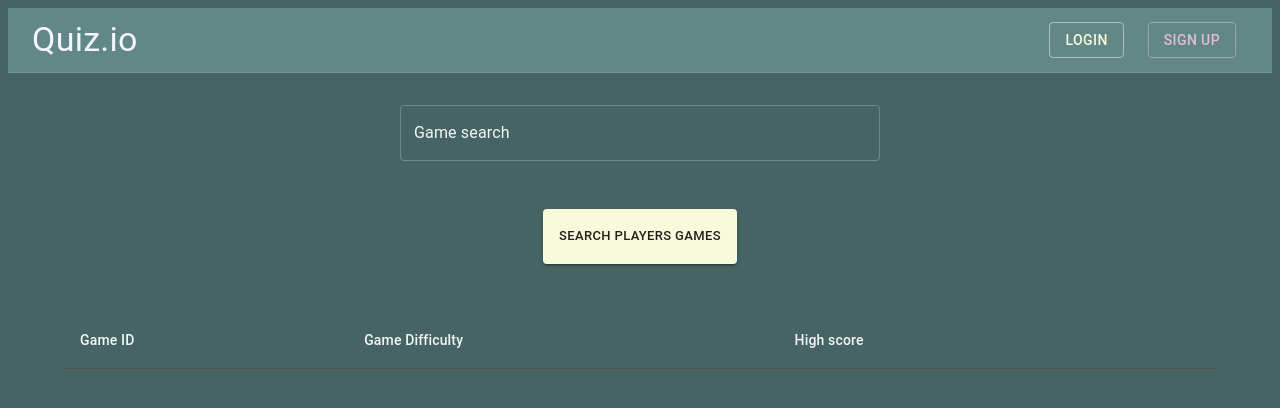
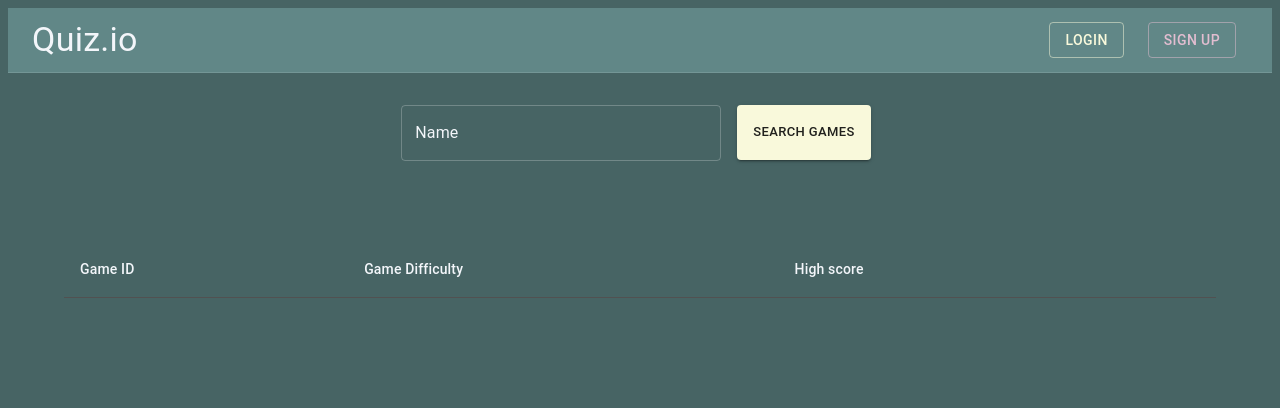
Before and after one commit to CodecoolGlobal/el-proyecte-grande-sprint-1-java-csakafeda, a React (Vite) app in the folder frontend/: page /search-multi in a window 1280 px wide. Shown: the top 408 px of the page. Built offline with nearby package versions, Linux system fonts and the light colour scheme.

Commit message:
refactor game search  to form for accessability

```diff
--- a/frontend/src/Pages/SearchMultiGamePage.jsx
+++ b/frontend/src/Pages/SearchMultiGamePage.jsx
@@ -1,25 +1,25 @@
 import {
+    Box,
     Button, Table, TableBody, TableCell, TableContainer, TableHead, TableRow,
     TextField
 } from "@mui/material";
-import {Container} from "@mui/system";
-import {useState} from "react";
+import { Container } from "@mui/system";
+import { useState } from "react";
 import { useNavigate } from "react-router-dom";
 
 export default function SearchMultiGamePage() {
-    const [search, setSearch] = useState("");
     const [games, setGames] = useState(null);
     const navigate = useNavigate();
 
-    const fetchGames = async () => {
-        const res = await fetch(`/api/loadgame?name=${search}`)
+    const fetchGames = async (name) => {
+        const res = await fetch(`/api/loadgame?name=${name}`)
         const data = await res.json();
         return data;
     }
 
-    const handleSearch = async () => {
+    const handleSearch = async (name) => {
         try {
-            const res = await fetchGames(search);
+            const res = await fetchGames(name);
             if (res.length > 0) {
                 setGames(res);
             } else {
@@ -30,29 +30,47 @@ export default function SearchMultiGamePage() {
         }
     }
 
-    const handleSearchTyping = (e) => {
-        setSearch(e.target.value);
+    const handleFormSubmit = (e) => {
+        e.preventDefault();
+        const formData = new FormData(e.target);
+        const entries = [...formData.entries()]
+        const form = entries.reduce((acc, curr) => {
+            acc[curr[0]] = curr[1];
+            return acc;
+        }, {})
+        console.log(form);
+        handleSearch(form.name);
     }
 
     return <>
-        <Container align="center" sx={{padding: "2rem"}}>
-            <TextField sx={{width: '30rem'}}
-                       id="outlined-basic"
-                       label="Game search"
+        <Container align="center" sx={{ padding: "2rem" }}>
+            <Box component={"form"} onSubmit={e => handleFormSubmit(e)}>
+                <TextField
+                    sx={{ width: '20rem', marginRight: ".5rem" }}
+                    name="name"
+                    label="Name"
                     variant="outlined"
                     placeholder="Search game by player name"
-                       onChange={handleSearchTyping}
                 />
+                {/* <TextField
+                    sx={{ width: '20rem' }}
+                    name="gameId"
+                    label="Game Id"
+                    variant="outlined"
+                    placeholder="Search game by game id"
+                /> */}
+                <Button
+                    variant="contained"
+                    size="small"
+                    sx={{ margin: "0 .5rem", padding: "1rem" }}
+                    type={"submit"}>
+                    Search games
+                </Button>
+            </Box>
         </Container>
-        <Container align="center" sx={{padding: "0.5rem"}}>
-            <Button variant="contained"
-                    size="small"
-                    sx={{margin: "0.5rem", padding: "1rem"}}
-                    onClick={handleSearch}>
-                Search players games
-            </Button>
+        <Container align="center" sx={{ padding: "0.5rem" }}>
         </Container>
-        <Container align="center" sx={{padding: "2rem"}}>
+        <Container align="center" sx={{ padding: "2rem" }}>
             <TableContainer align="center">
                 <Table align="center">
                     <TableHead>
@@ -73,7 +91,7 @@ export default function SearchMultiGamePage() {
                                     <Button variant="contained"
                                         align="right"
                                         size="small"
-                                                sx={{margin: "0.5rem", padding: "0.5rem"}}
+                                        sx={{ margin: "0.5rem", padding: "0.5rem" }}
                                         onClick={() => navigate("/question-multi/" + game.id)}
                                     >
                                         Start this game!
```
Lines whose indentation alone changed are shown as unchanged.
